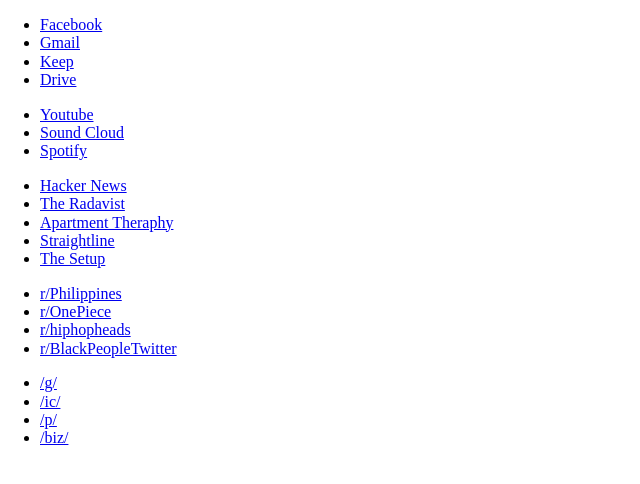
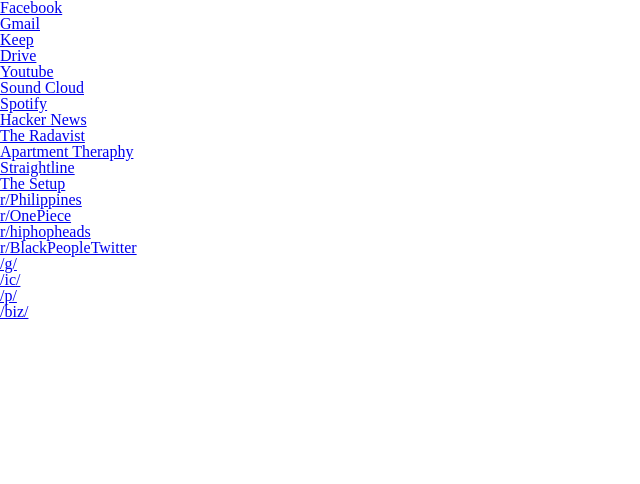
Before and after one commit to jasonvictorio/startpage, a Nuxt app: page / in a window 1280 px wide. Shown: the top 484 px of the page, without its empty margins (0-640 px from the left). Built offline with nearby package versions, Linux system fonts and the light colour scheme.

Commit message:
css reset

```diff
--- /dev/null
+++ b/assets/css/_reset.scss
@@ -0,0 +1,48 @@
+/* http://meyerweb.com/eric/tools/css/reset/
+   v2.0 | 20110126
+   License: none (public domain)
+*/
+
+html, body, div, span, applet, object, iframe,
+h1, h2, h3, h4, h5, h6, p, blockquote, pre,
+a, abbr, acronym, address, big, cite, code,
+del, dfn, em, img, ins, kbd, q, s, samp,
+small, strike, strong, sub, sup, tt, var,
+b, u, i, center,
+dl, dt, dd, ol, ul, li,
+fieldset, form, label, legend,
+table, caption, tbody, tfoot, thead, tr, th, td,
+article, aside, canvas, details, embed,
+figure, figcaption, footer, header, hgroup,
+menu, nav, output, ruby, section, summary,
+time, mark, audio, video {
+	margin: 0;
+	padding: 0;
+	border: 0;
+	font-size: 100%;
+	font: inherit;
+	vertical-align: baseline;
+}
+/* HTML5 display-role reset for older browsers */
+article, aside, details, figcaption, figure,
+footer, header, hgroup, menu, nav, section {
+	display: block;
+}
+body {
+	line-height: 1;
+}
+ol, ul {
+	list-style: none;
+}
+blockquote, q {
+	quotes: none;
+}
+blockquote:before, blockquote:after,
+q:before, q:after {
+	content: '';
+	content: none;
+}
+table {
+	border-collapse: collapse;
+	border-spacing: 0;
+}
--- a/assets/style.scss
+++ b/assets/style.scss
@@ -0,0 +1 @@
+@import 'css/reset';
```
